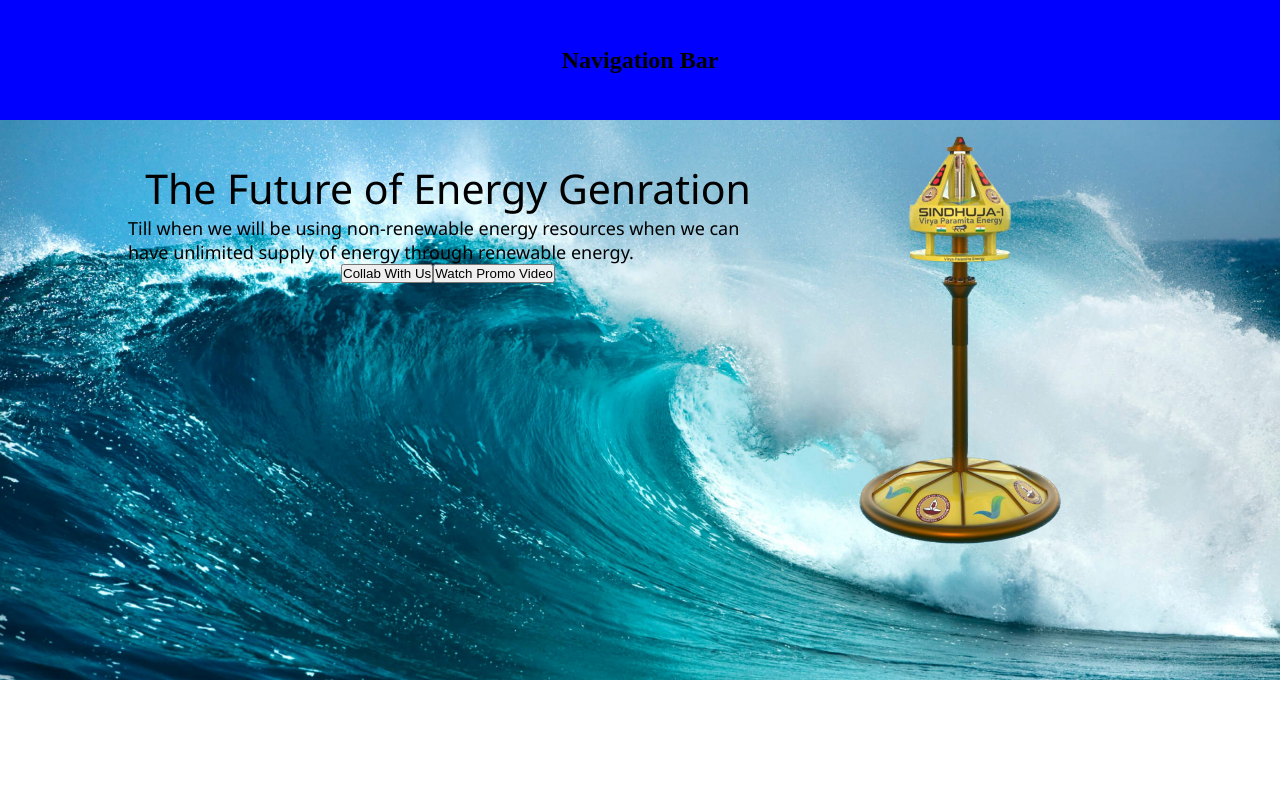
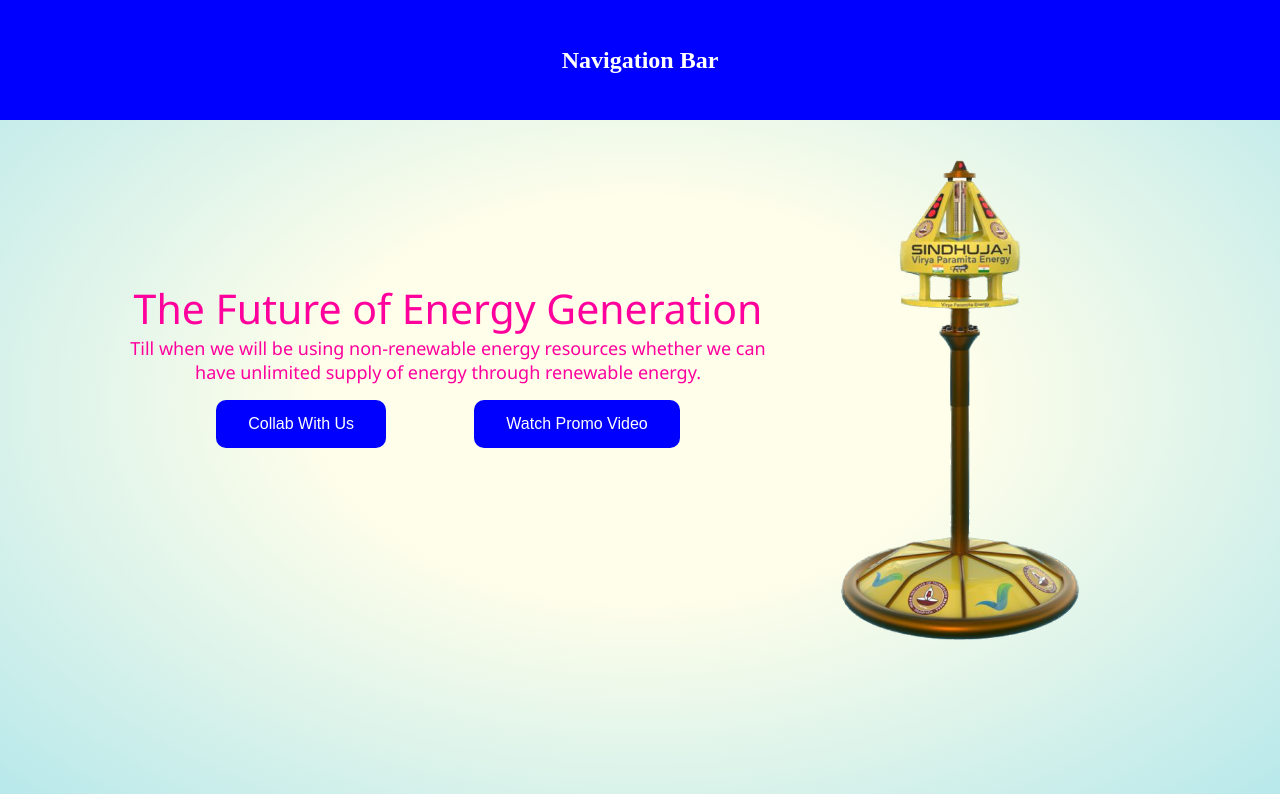
Before and after one commit to Sitama-from-IITM/Sindhuja, a plain HTML site: page index.html in a window 1280 px wide. Shown: the top 800 px of the page. Drawn offline with Linux system fonts and the light colour scheme.

Commit message:
made homescreen simpler

```diff
--- a/index.html
+++ b/index.html
@@ -8,14 +8,16 @@
     <title>Sindhuja-I</title>
 </head>
 <body>
+    <!-- Navigation Bar -->
     <nav class="nav bg-theme center">
         <h1 class="center">Navigation Bar</h1>
     </nav>
 
+    <!-- Section-I -->
     <div class="firstSection">
             <div class="firstHalf">
-                <p class="text-big">The Future of Energy Genration</p>
-                <p class="text-sm">Till when we will be using non-renewable energy resources when we can have unlimited
+                <p class="text-big">The Future of Energy Generation</p>
+                <p class="text-sm">Till when we will be using non-renewable energy resources whether we can have unlimited
                     supply of energy through renewable energy.</p>
                 <div class="buttons center">
                     <button class="btn">Collab With Us</button>
@@ -26,6 +28,8 @@
                 <img src="Images/sindhuja_machine.png" alt="">
         </div>
     </div>
+
+    <!-- Section-II -->
     <div class="secondSection">
         <div class="firstHalf">
             <p class="text-big">The Future of Energy Genration</p>
@@ -34,13 +38,21 @@
         </div>
         <div class="secondHalf"></div>
     </div>
+
+    <!-- Section-III -->
     <div class="thirdSection"></div>
+
+    <!-- Section-IV -->
     <div class="fouthSection"></div>
 
+    <!-- Footer -->
+    <footer></footer>
+
+    <!-- Progress Bar -->
     <div class="progress-container fixed">
         <div class="progress-bar" id="myBar"></div>
     </div>
-    <footer></footer>
+
     <script src="script.js"></script>
 </body>
 </html>
--- a/style.css
+++ b/style.css
@@ -5,7 +5,12 @@
 
 :root {
     --bg-color: blue;
-    --text-color: black;
+    --text-color: white;
+
+    --max-width-smartphone: 767px;
+    --min-width-tablet: 768px;
+    --max-width-tablet: 1023px;
+    --min-width-laptop: 1024px;
 }
 
 .h-center {
@@ -24,31 +29,71 @@
     align-items: center;
 }
 
+.text-big {
+    font-size: 41px;
+}
+
+.text-mid {
+    font-size: 24px;
+}
+
+.text-sm {
+    font-size: 18px;
+}
+
 .nav {
     position: fixed;
     height: 15vh;
     width: 100vw;
     background-color: var(--bg-color);
+    color: var(--text-color);
 }
 
 .firstSection {
-    height: 85vh;
+    height: 100vh;
     display: flex;
     flex-direction: row;
-    background-image: url(Images/surface_wave.jpg);
+    /* background-image: url(Images/surface_wave.jpg); */
+    background: radial-gradient(ellipse at center, rgba(255, 254, 234, 1) 0%, rgba(255, 254, 234, 1) 35%, #B7E8EB 100%);
+    overflow: hidden;
     background-blend-mode: darken;
     background-size: cover;
     margin: auto;
     justify-content: center;
-    color: black;
+    color: rgb(255, 0, 157);
     font-family: 'Segoe UI', Tahoma, Geneva, Verdana, sans-serif;
 }
+
+/* @media screen and (max-width: 767px) {
+    .nav {
+        visibility: hidden;
+    }
+  } */
 
 .firstHalf {
     max-width: 50%;
     display: flex;
-    margin-top: 20vh;
+    margin-top: 35vh;
     flex-direction: column;
+    text-align: center;
+}
+
+.buttons {
+    height: 10vh;
+    display: flex;
+    justify-content: space-evenly;
+}
+
+.btn {
+    background-color: var(--bg-color);
+    border: 2px black;
+    border-radius: 10px;
+    color: var(--text-color);
+    padding: 15px 32px;
+    text-align: center;
+    text-decoration: none;
+    display: inline-block;
+    font-size: 16px;
 }
 
 .secondHalf {
@@ -60,15 +105,6 @@
 
 .secondHalf img {
     height: 60%;
-}
-
-.text-big {
-    font-size: 41px;
-    text-align: center;
-}
-
-.text-sm {
-    font-size: 18px;
 }
 
 .secondSection {
@@ -95,7 +131,6 @@
     left: 0%;
 }
 
-/* The progress bar (scroll indicator) */
 .progress-bar {
     height: 6px;
     background: var(--bg-color);
```
